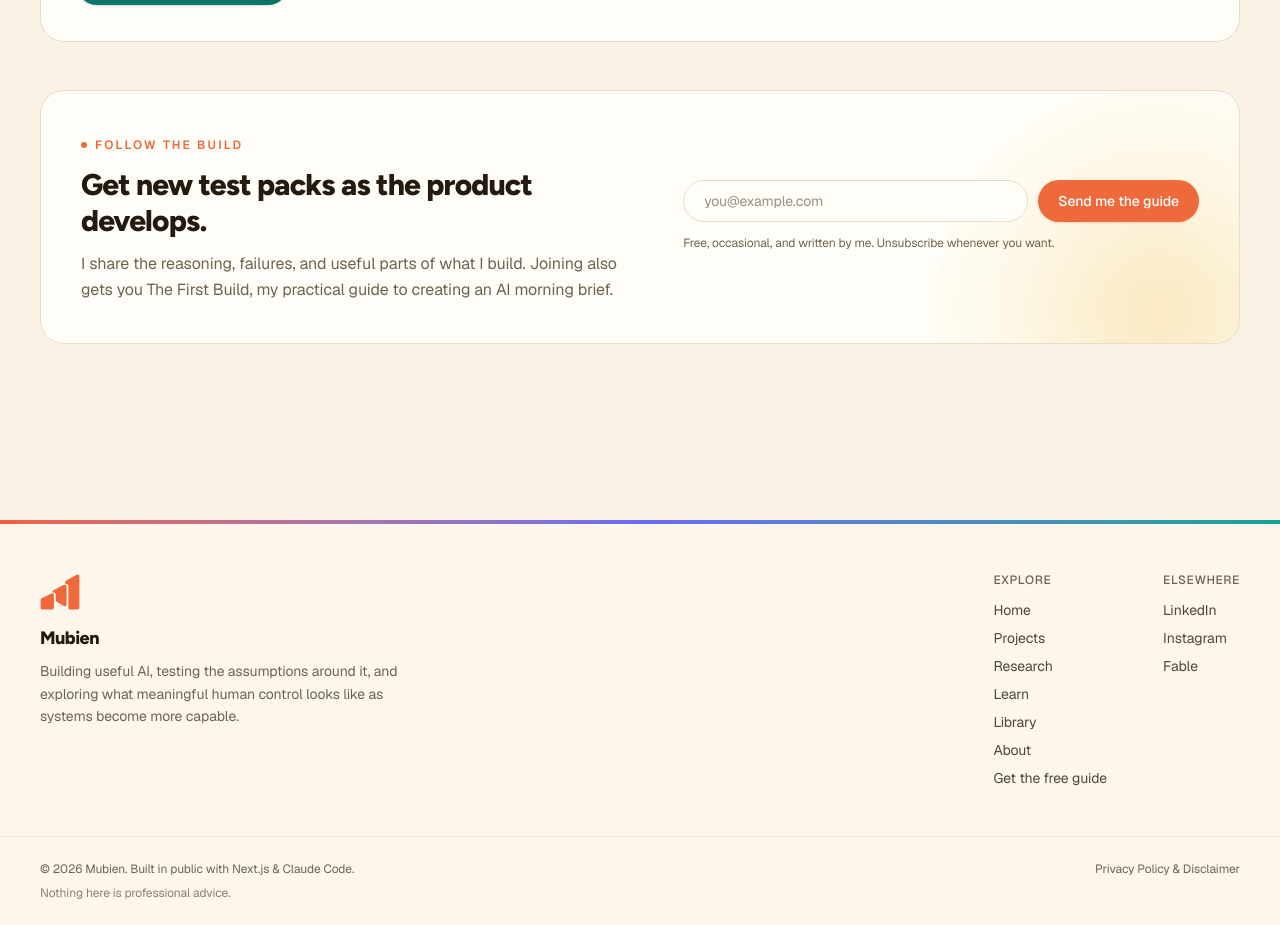
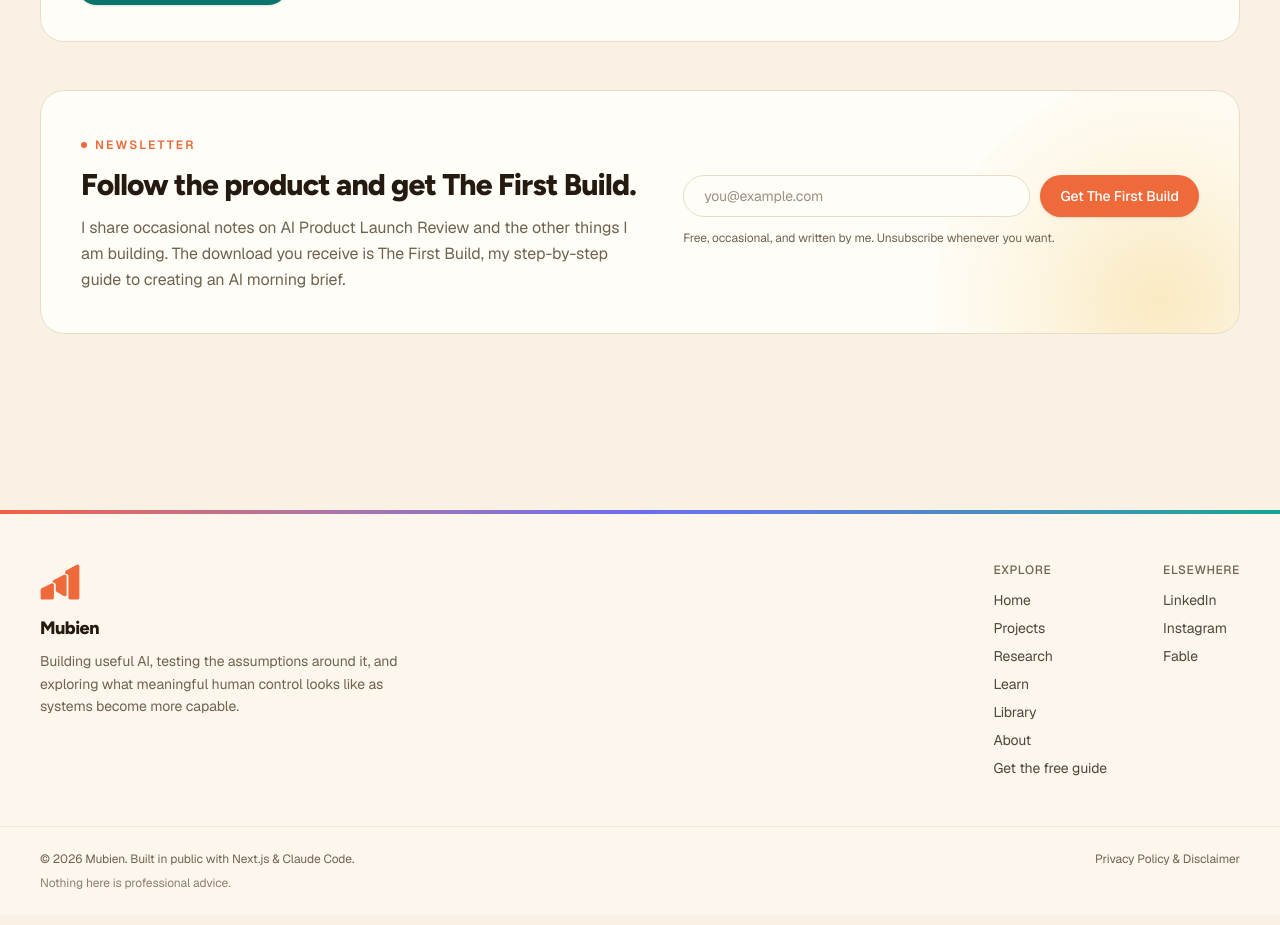
Before and after one commit to mubien15/mubienahsan.com, a Next.js app: page /launch-review in a window 1280 px wide. Shown: the part 2880-3805 px from the top of the page. Built offline with nearby package versions, Linux system fonts and the light colour scheme.

Commit message:
Clarify launch review newsletter signup

```diff
--- a/src/app/launch-review/page.tsx
+++ b/src/app/launch-review/page.tsx
@@ -204,17 +204,18 @@ export default function LaunchReviewPage() {
             />
             <div className="relative grid gap-8 lg:grid-cols-[1.05fr_0.95fr] lg:items-center">
               <div>
-                <Eyebrow tone="accent">Follow the build</Eyebrow>
+                <Eyebrow tone="accent">Newsletter</Eyebrow>
                 <h2 className="font-display mt-3 text-3xl text-ink">
-                  Get new test packs as the product develops.
+                  Follow the product and get The First Build.
                 </h2>
                 <p className="mt-3 text-base leading-relaxed text-muted">
-                  I share the reasoning, failures, and useful parts of what I build. Joining also
-                  gets you The First Build, my practical guide to creating an AI morning brief.
+                  I share occasional notes on AI Product Launch Review and the other things I am
+                  building. The download you receive is The First Build, my step-by-step guide to
+                  creating an AI morning brief.
                 </p>
               </div>
               <div>
-                <SubscribeForm source="launch-review" />
+                <SubscribeForm source="launch-review" submitLabel="Get The First Build" />
                 <p className="mt-3 text-xs leading-relaxed text-muted">
                   Free, occasional, and written by me. Unsubscribe whenever you want.
                 </p>
--- a/src/components/subscribe-form.tsx
+++ b/src/components/subscribe-form.tsx
@@ -38,12 +38,14 @@ export function SubscribeForm({
   className,
   autoFocus = false,
   onSuccess,
+  submitLabel = "Send me the guide",
 }: {
   /** Recorded on the contact in Brevo, so you can see which placement works. */
   source: "home-band" | "popup" | "launch-review";
   className?: string;
   autoFocus?: boolean;
   onSuccess?: () => void;
+  submitLabel?: string;
 }) {
   const [email, setEmail] = useState("");
   const [state, setState] = useState<"idle" | "sending" | "done">("idle");
@@ -142,7 +144,7 @@ export function SubscribeForm({
           disabled={state === "sending"}
           className="inline-flex shrink-0 items-center justify-center gap-2 rounded-full bg-accent px-5 py-2.5 text-sm font-medium text-white shadow-sm transition-all hover:-translate-y-0.5 hover:bg-accent-strong disabled:translate-y-0 disabled:opacity-60"
         >
-          {state === "sending" ? "Sending…" : "Send me the guide"}
+          {state === "sending" ? "Sending…" : submitLabel}
         </button>
       </div>
 
```
